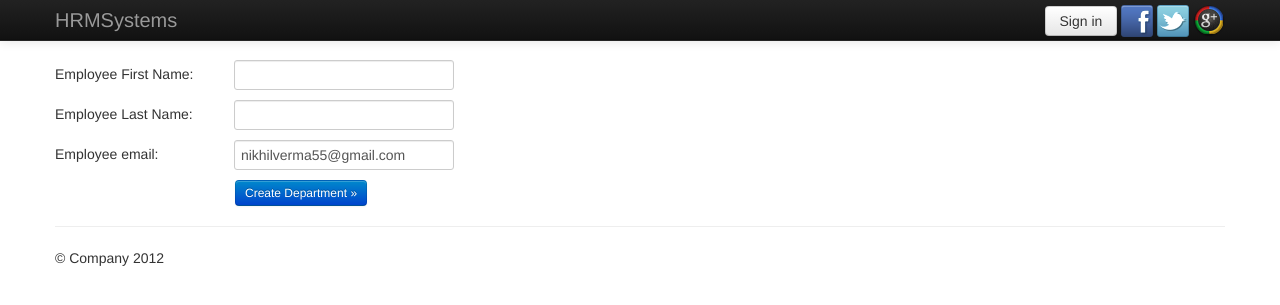
After one commit to nikhilverma23/hrms, a Django app: page /registration/employee/ in a window 1280 px wide. The commit adds this page. Shown: the top 305 px of the page. Run offline with Django 3.2, Linux system fonts and the light colour scheme; parts of the project's set-up code (start-up, migrations or seed data) failed here and were passed over; some libraries are stand-ins or nearby versions.

Commit message:
Adding department and employee

```diff
--- a/hrms/registration/forms.py
+++ b/hrms/registration/forms.py
@@ -22,11 +22,11 @@ class CompanyForm(forms.Form):
     country = forms.ModelChoiceField(queryset=Country.objects.all(),required=True)
     # Phone Number
     phone_number = forms.CharField(max_length=20,required=True)
-    # Terms and Conditions
-    toc = forms.BooleanField(initial=True)
     # Business Years
     business_year_start = forms.DateField(initial="2012-04-02")
     business_year_end = forms.DateField(initial="2012-04-03")
+    # Terms and Conditions
+    toc = forms.BooleanField(label="I agree the terms & conditions",initial=True)
 
 
 
@@ -54,3 +54,25 @@ class CompanyForm(forms.Form):
             if self.cleaned_data['password1'] != self.cleaned_data['password2']:
                 raise forms.ValidationError("The two password fields didn't match.")
         return self.cleaned_data
+
+class DepartmentForm(forms.Form):
+    """
+    company will create these departments
+    """
+
+    name = forms.CharField(label= "Department Name", max_length=255,required=True)
+    #employee = forms.CharField(label="Employee", max_length=255,required=False)
+    #employee_email = forms.EmailField(required=True, initial = "nikhilverma55@gmail.com")
+    #supervisor_username = forms.CharField(label= "Supervisor Username",max_length=255, required=False)
+    supervisor_first_name = forms.CharField(label= "Supervisor First Name",max_length=255, required=False)
+    supervisor_last_name = forms.CharField(label= "Supervisor Last Name",max_length=255, required=False)
+    supervisor_email = forms.EmailField(required=True, initial = "nikhilverma55@gmail.com")
+
+
+class EmployeeForm(forms.Form):
+    """
+    Decsribing the Employee
+    """
+    first_name = forms.CharField(label= "Employee First Name", max_length=255,required=True)
+    last_name = forms.CharField(label= "Employee Last Name", max_length=255,required=True)
+    employee_email = forms.EmailField(required=True, initial = "nikhilverma55@gmail.com")
--- a/hrms/registration/urls.py
+++ b/hrms/registration/urls.py
@@ -9,5 +9,6 @@ urlpatterns = patterns(
     url(r'^registration_failure/','registration_failure',name='registration-failure'),
     url(r'^verify_registration/','verify_registration',name='registration-verify'),
     url(r'^department/' ,'create_department',name="create-department"),
+    url(r'^employee/' ,'create_employee',name="create-employee"),
 
 )
--- a/hrms/registration/views.py
+++ b/hrms/registration/views.py
@@ -3,11 +3,9 @@ import os
 import uuid
 import datetime
 import json
-import urllib2
-from urllib2 import urlopen
 from datetime import timedelta
 import sys, traceback
-
+import os, random, string
 #django imports
 from django.shortcuts import render_to_response
 from django.contrib.auth.models import User
@@ -20,7 +18,8 @@ from django.contrib.auth.models import Group, Permission
 
 #HRMS imports
 from hrms.home.forms import LoginForm
-
+from hrms.registration.forms import DepartmentForm, EmployeeForm
+from hrms.registration.models import Department, UserProfile, Company
 #------------------------------------------------------------------------------
 def registration_confirmation(request):
     try:
@@ -125,11 +124,12 @@ def register_user(data):
     #can_modify = Permission(name='Can Modify', codename='can_modify_something',
     #                       content_type=somemodel_ct)
     #can_modify.save()
-
+    new_profile = new_user.profile
     profile = new_user.profile
     key = uuid.uuid4().__str__()
     profile.key = key
     profile.save()
+    #new_profile.save()
     if new_user and profile:
         return new_user
     else:
@@ -153,7 +153,93 @@ def login_error(request):
 #-------------------------------------------------------------------------------
 
 def create_department(request):
-    return render_to_response('registration/after_registration.html',
-                              {'request':request},
+    if request.method =="POST":
+        department_form = DepartmentForm(request.POST)
+        if department_form.is_valid():
+            cd = department_form.cleaned_data
+
+            # generating random username
+            N = 8
+            random_username = ''.join(random.choice(string.ascii_uppercase + string.digits) for x in range(N))
+            random_username =  str(random_username)
+            # generating random password
+            chars = string.ascii_letters + string.digits + '!@#$%^&*()'
+            random.seed = (os.urandom(1024))
+            random_password = ''.join(random.choice(chars) for i in range(N))
+            random_password = str(random_password)
+            #Saving supervisor as a user
+            user_obj = User(
+                        username = random_username,
+                        first_name = cd['supervisor_first_name'],
+                        last_name = cd['supervisor_last_name'],
+                        email = cd['supervisor_email'],
+                        )
+            user_obj.set_password(random_password)
+            user_obj.save()
+
+            new_profile = user_obj.profile
+            profile = user_obj.profile
+            key = uuid.uuid4().__str__()
+            profile.key = key
+            profile.first_name = user_obj.first_name
+            profile.last_name = user_obj.last_name
+            profile.email = user_obj.email
+            profile.is_supervisor = True
+            profile.save()
+
+
+
+            company_obj = Company.objects.get(email=request.user.username)
+            department_obj = Department.objects.get_or_create(
+                                name=cd['name'],
+                                company = company_obj,
+                                supervisor= user_obj
+                            )
+
+
+            return HttpResponseRedirect('/registration/employee/')
+        else:
+            print "department form is invalid"
+    else:
+        department_form = DepartmentForm()
+
+    return render_to_response('registration/create_department.html',
+                              {'request':request,
+                               'department_form':department_form},
                               context_instance = RequestContext(request)
                               )
+
+
+def create_employee(request):
+    if request.method == "POST":
+        employee_form = EmployeeForm(request.POST)
+        if employee_form.is_valid():
+            cd = employee_form.cleaned_data
+            N = 8
+            random_username = ''.join(random.choice(string.ascii_uppercase + string.digits) for x in range(N))
+            random_username =  str(random_username)
+            # generating random password
+            chars = string.ascii_letters + string.digits + '!@#$%^&*()'
+            random.seed = (os.urandom(1024))
+            random_password = ''.join(random.choice(chars) for i in range(N))
+            random_password = str(random_password)
+
+            user_obj =  User(
+                            username = random_username,
+                            first_name = cd['first_name'],
+                            last_name = cd['last_name'],
+                            email = cd['employee_email'],
+                        )
+
+            user_obj.set_password(random_password)
+            user_obj.save()
+        else:
+            print "Employee Formis invalid"
+    else:
+        employee_form = EmployeeForm()
+
+    return render_to_response('registration/create_employee.html',
+                              {'request':request,
+                               'employee_form':employee_form},
+                              context_instance = RequestContext(request)
+                              )
--- a/hrms/templates/base/header.html
+++ b/hrms/templates/base/header.html
@@ -11,6 +11,7 @@
 	      {% if user.is_authenticated %}
 	      <ul class="nav nav-tabs">
 		<li class="active"><a href="#">Departments</a></li>
+		<li class="active"><a href="#">Employees</a></li>
 
 
 	      </ul>
--- /dev/null
+++ b/hrms/templates/registration/create_employee.html
@@ -0,0 +1,18 @@
+{% extends 'base/skeleton.html' %}
+
+{% block content %}
+<div id='registration_form_container'>
+	<form name="department" action="" method="post" class="form-horizontal">
+		{% csrf_token %}
+		{{employee_form.as_p}}
+		<div class="control-group">
+			<div class="controls">
+				<input type='hidden' name='formname' value='department'>
+				<input type="submit" class='btn btn-primary btn-small' value="Create Department &raquo;" text="Sign Up" />
+			</div>
+		</div>
+	</form>
+</div>
+
+
+{% endblock %}
```
Also changed, not shown: hrms/registration/admin.py (+4 -4 lines), hrms/registration/models.py (+20 -27 lines), hrms/templates/registration/create_department.html (added, +18 -0 lines).
